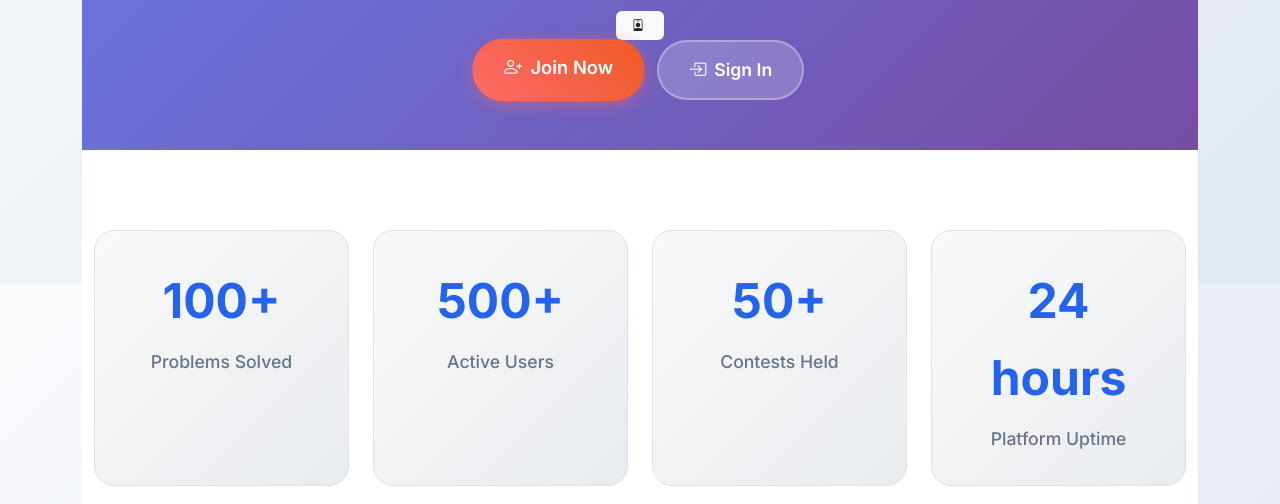
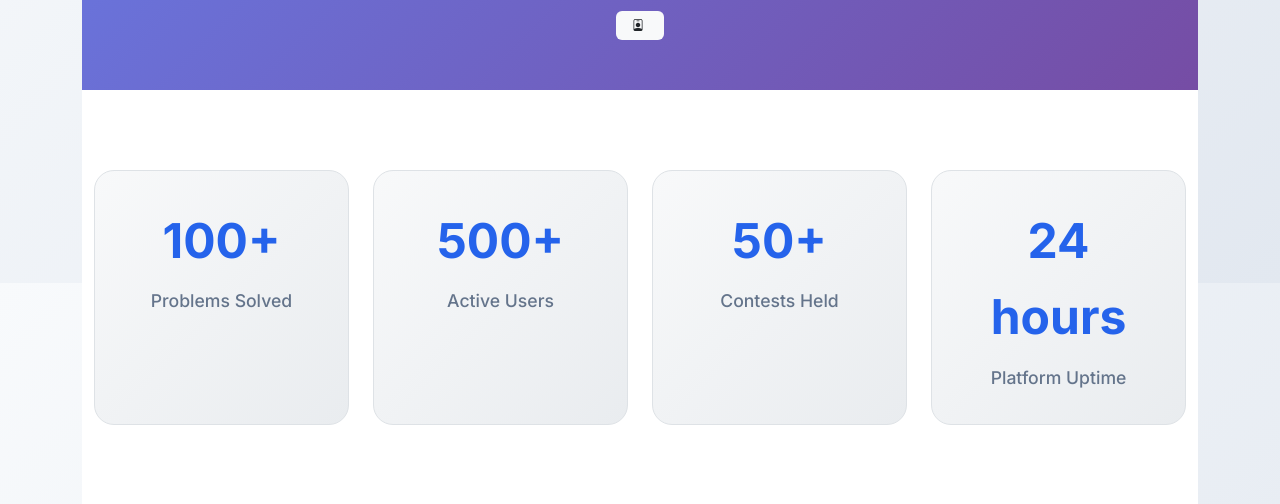
Before and after one commit to JPisOP007/online-judge, a Django app: template templates/core/home.html in a window 1280 px wide. Shown: the part 517-1021 px from the top of the page. Run offline with Django 3.2, Linux system fonts and the light colour scheme; the template is opened without the code that fills it, so the values that code supplies are empty.

Commit message:
front end abobination

```diff
--- a/templates/core/home.html
+++ b/templates/core/home.html
@@ -374,14 +374,6 @@
             <i class="bi bi-person-badge me-1"></i>{{ user.userprofile.role|title }}
           </span>
         </div>
-        <div class="cta-buttons">
-          <a href="{% url 'register' %}" class="btn btn-hero btn-hero-primary pulse-animation">
-            <i class="bi bi-person-plus me-2"></i>Join Now
-          </a>
-          <a href="{% url 'login' %}" class="btn btn-hero btn-hero-secondary">
-            <i class="bi bi-box-arrow-in-right me-2"></i>Sign In
-          </a>
-        </div>
       {% endif %}
     </div>
   </div>
```
